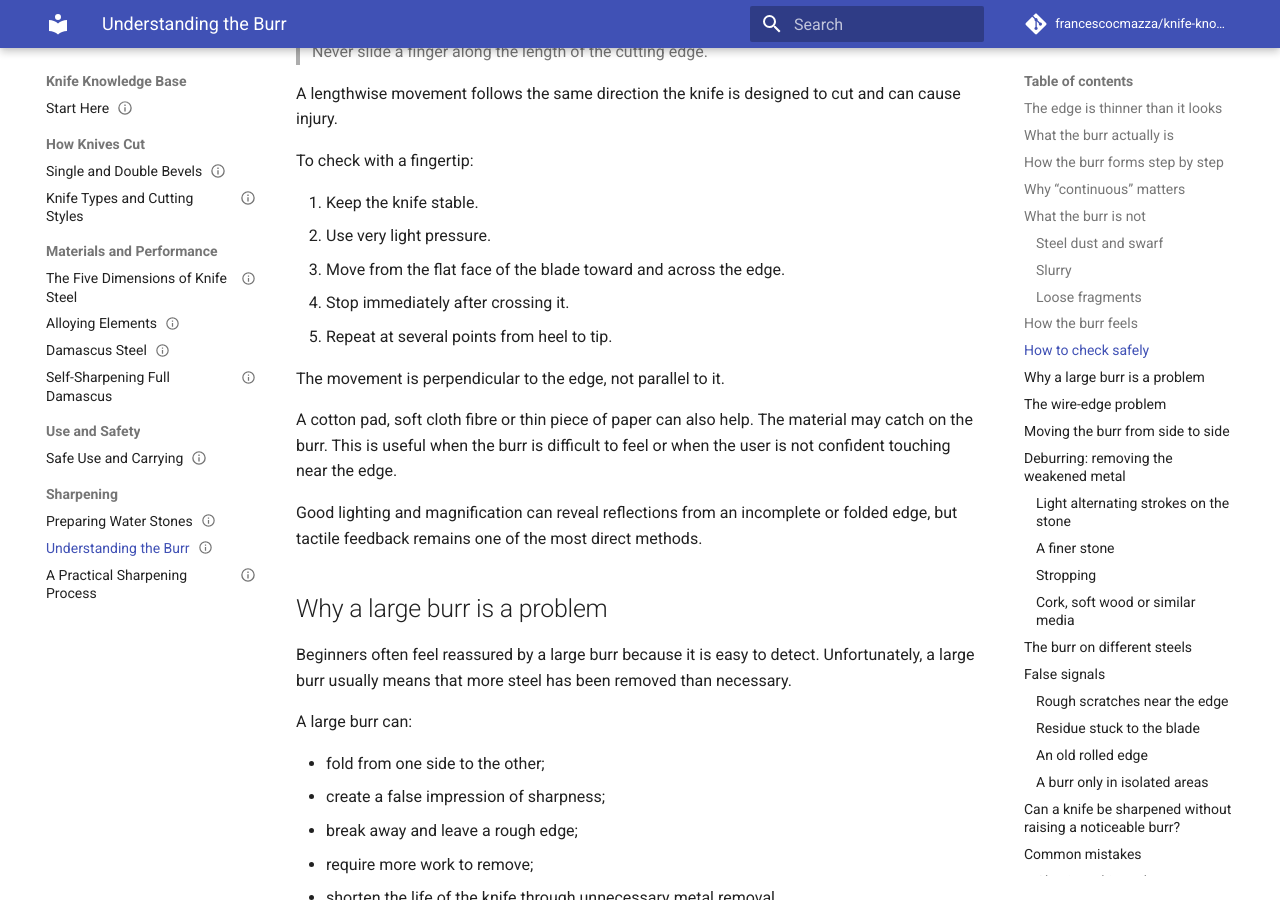
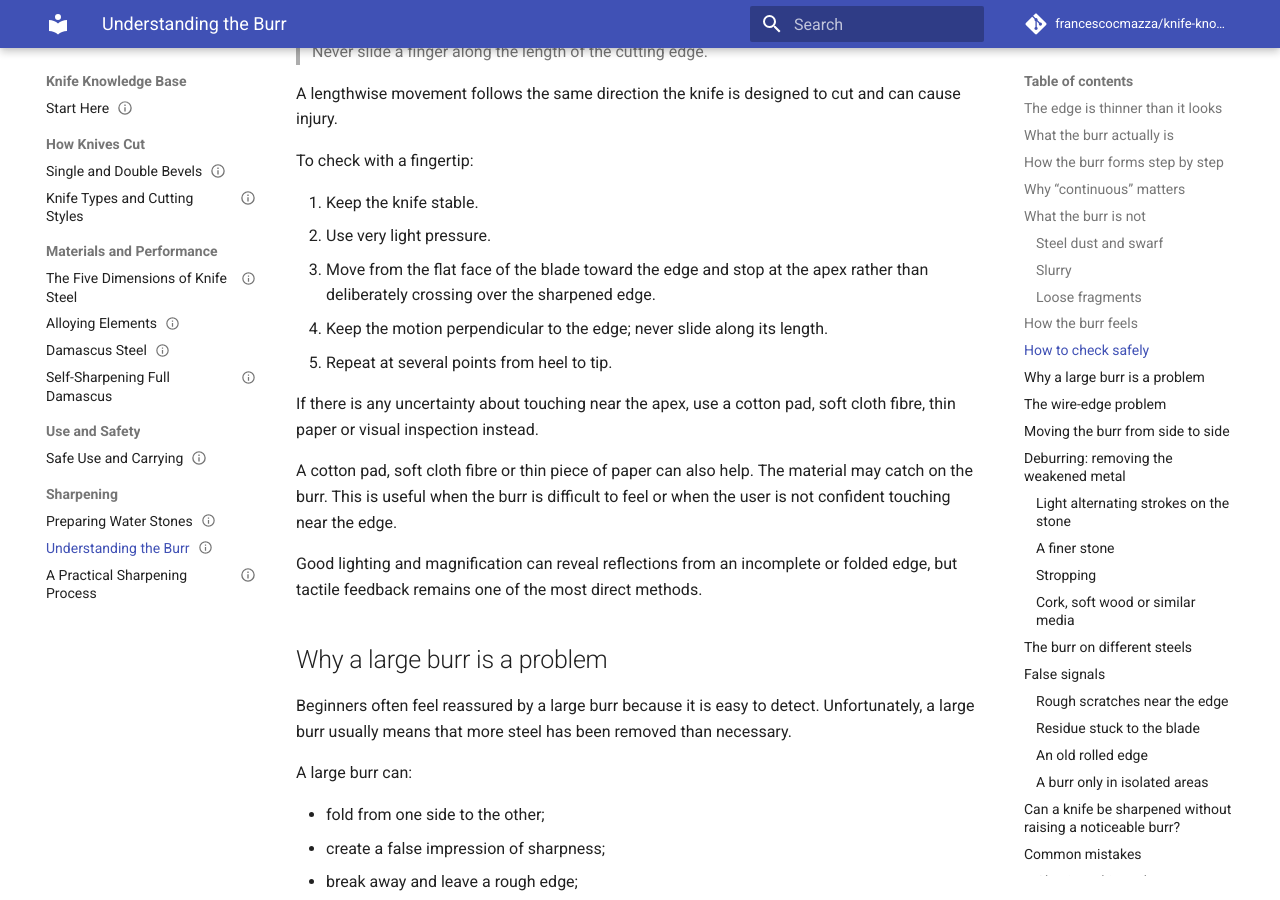
Before and after one commit to francescocmazza/knife-knowledge-base, an MkDocs documentation site: the page built from content/en/10-sharpening/the-burr.md, in a window 1280 px wide and 900 px high, scrolled down 3115 px. Built offline with MkDocs 1.6.1 and Material for MkDocs 9.7.7, drawn with Linux system fonts in a browser that asks for light colours; comment, search, counter and statistics services are not loaded; some of the changed text lies outside the part shown.

Commit message:
Make burr inspection guidance safer

```diff
--- a/content/en/10-sharpening/the-burr.md
+++ b/content/en/10-sharpening/the-burr.md
@@ -112,11 +112,11 @@ To check with a fingertip:
 
 1. Keep the knife stable.
 2. Use very light pressure.
-3. Move from the flat face of the blade toward and across the edge.
-4. Stop immediately after crossing it.
+3. Move from the flat face of the blade toward the edge and stop at the apex rather than deliberately crossing over the sharpened edge.
+4. Keep the motion perpendicular to the edge; never slide along its length.
 5. Repeat at several points from heel to tip.
 
-The movement is perpendicular to the edge, not parallel to it.
+If there is any uncertainty about touching near the apex, use a cotton pad, soft cloth fibre, thin paper or visual inspection instead.
 
 A cotton pad, soft cloth fibre or thin piece of paper can also help. The material may catch on the burr. This is useful when the burr is difficult to feel or when the user is not confident touching near the edge.
 
@@ -253,7 +253,7 @@ The full edge must be checked from heel to tip.
 
 ### Sliding the finger along the edge
 
-This is dangerous. Always check across the edge.
+This is dangerous. Move only perpendicular to the edge and stop at the apex; use a non-finger method if you are not confident checking safely.
 
 ### Moving to a fine stone before reaching the apex
 
```
